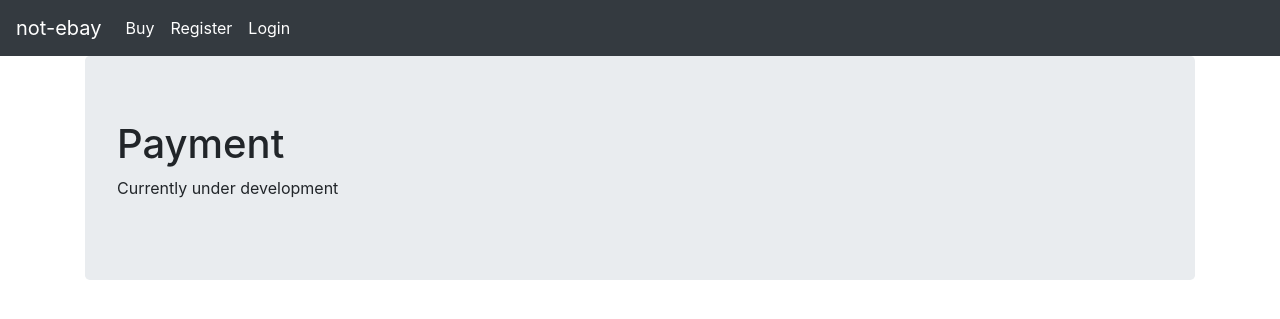
After one commit to roemvaar/not-ebay, a Django app: page /shop/payment/ in a window 1280 px wide. The commit adds this page. Shown: the top 319 px of the page. Run offline with Django 3.2, Linux system fonts and the light colour scheme; some libraries are stand-ins or nearby versions.

```diff
--- /dev/null
+++ b/src/shop/templates/shop/payment.html
@@ -0,0 +1,6 @@
+{% extends "shop/base.html" %} {% block body_block %}
+<div class="jumbotron">
+  <h1>Payment</h1>
+  <p>Currently under development</p>
+</div>
+{% endblock %}
--- a/src/shop/urls.py
+++ b/src/shop/urls.py
@@ -9,4 +9,5 @@ urlpatterns = [
     url(r'^user_login/$', views.user_login, name='user_login'),
     url(r'^buy/$', views.buy, name='buy'),
     url(r'^sell_item/$', views.sell_item, name='sell_item'),
+    url(r'^payment/$', views.payment, name='payment'),
 ]
--- a/src/shop/views.py
+++ b/src/shop/views.py
@@ -71,3 +71,7 @@ def sell_item(request):
 def buy(request):
     product_list = Product.objects.order_by('date')
     return render(request, 'shop/buy.html', {'product_list': product_list})
+
+
+def payment(request):
+    return render(request, 'shop/payment.html')
```
Also changed, not shown: src/shop/templates/shop/buy.html (+12 -7 lines), src/db.sqlite3, src/shop/migrations/0011_auto_20190311_2359.py (added), src/shop/migrations/0012_auto_20190311_2359.py (added).
